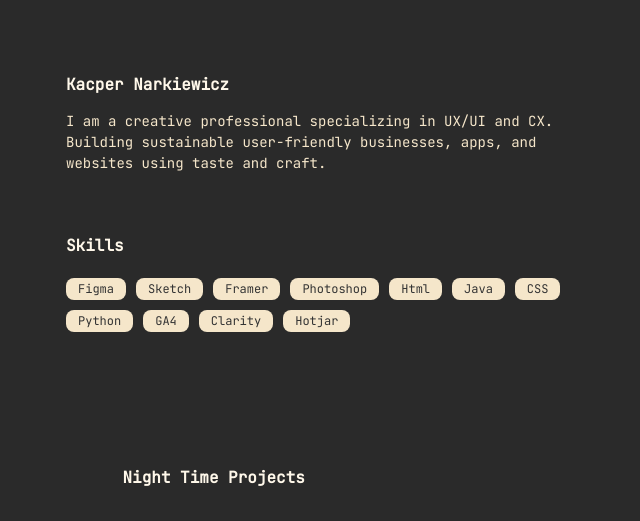
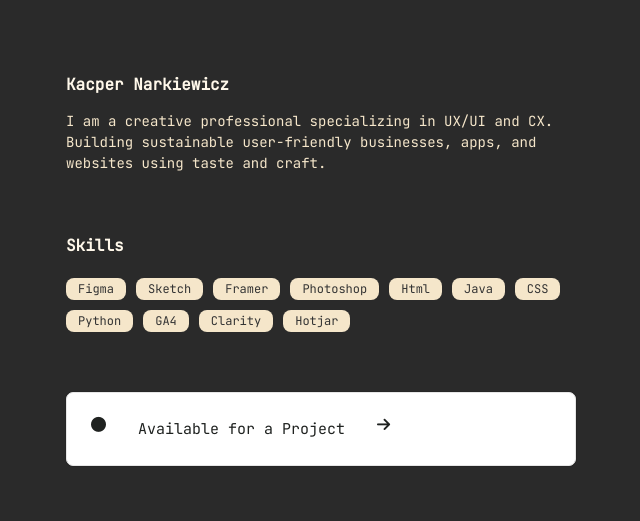
Before and after one commit to sitekacper/sitekacper.github.io, a plain HTML site: page index.html in a window 1280 px wide. Shown: the top 521 px of the page, without its empty margins (319-959 px from the left). Drawn offline with Linux system fonts and the light colour scheme.

Commit message:
Update index.html

```diff
--- a/index.html
+++ b/index.html
@@ -37,6 +37,13 @@
                 <span class="skill">Hotjar</span>
             </div>
         </section>
+
+        <div class="service-cta available-project">
+    <i class="fa-solid fa-circle status-dot"></i>
+    <span>Available for a Project</span>
+    <i class="fa-solid fa-arrow-right arrow-icon"></i>
+</div>
+
     </main>
     <!-- Sticky NavBar -->
     <div class="bottom-navbar">
```
